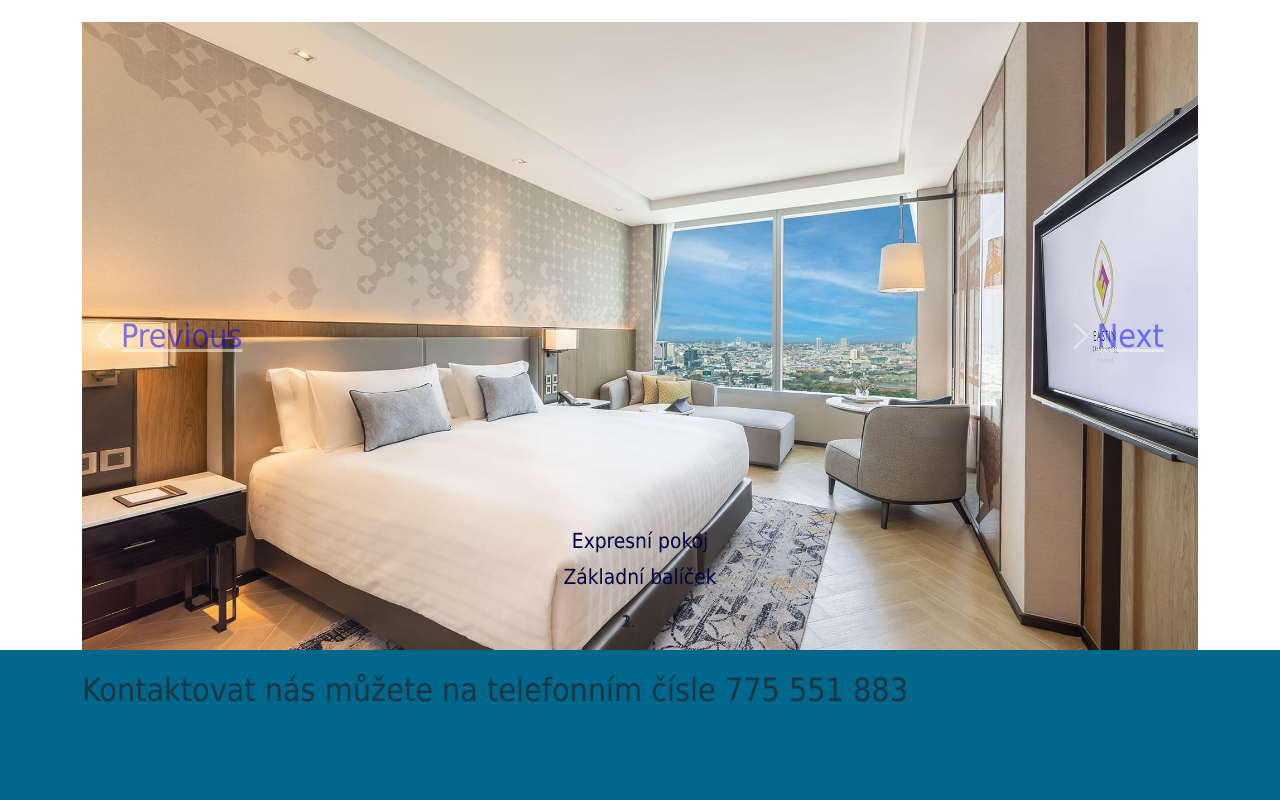
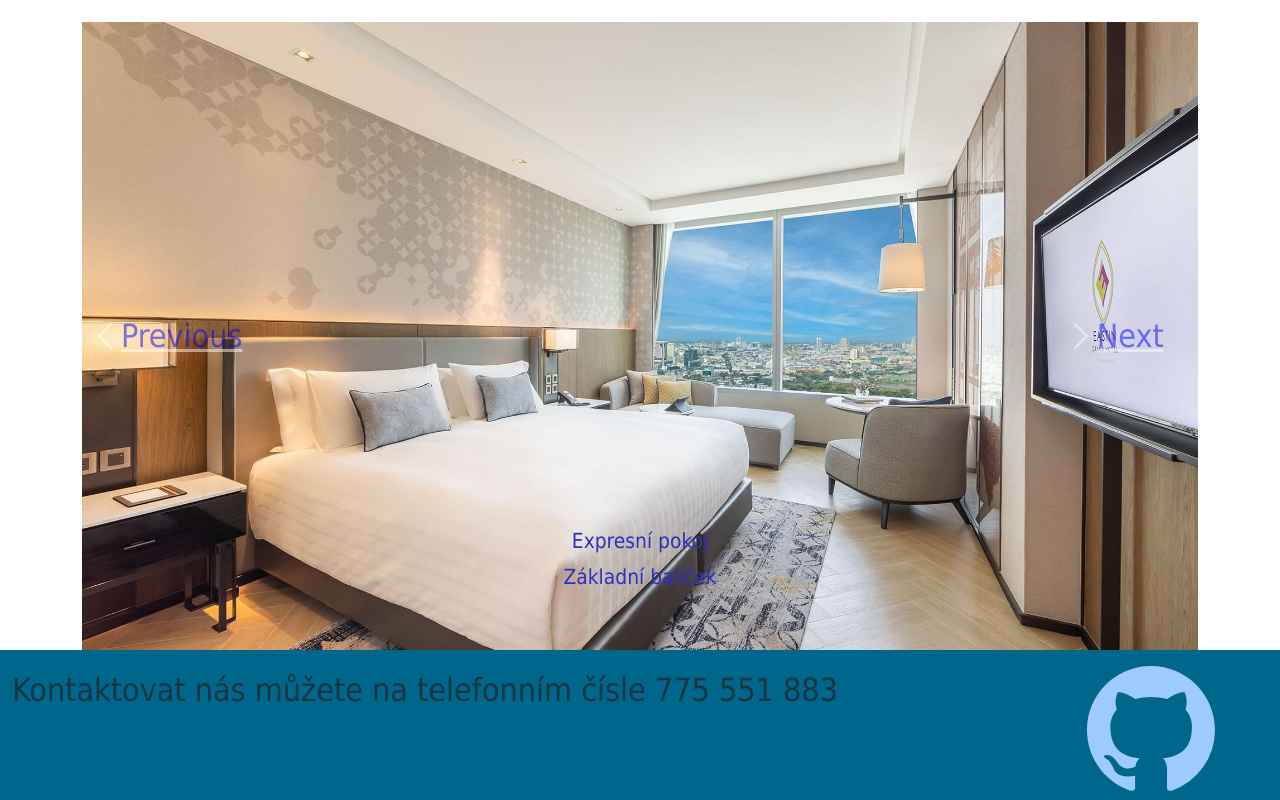
Before and after one commit to HaRdC0rEeEe/Hotel, a website: page Hotel.html in a window 1280 px wide. Shown: the part 1994-2794 px from the top of the page. Drawn offline with nearby package versions, Linux system fonts and the light colour scheme; a web font is replaced by a local one.

Commit message:
added github link to footer

```diff
--- a/Hotel.html
+++ b/Hotel.html
@@ -439,11 +439,7 @@
 
 
         <div id="carouselExampleIndicators" class="carousel slide" data-ride="carousel">
-            <ol class="carousel-indicators">
-                <li data-target="#carouselExampleIndicators" data-slide-to="0" class="active"></li>
-                <li data-target="#carouselExampleIndicators" data-slide-to="1"></li>
-                <li data-target="#carouselExampleIndicators" data-slide-to="2"></li>
-            </ol>
+
             <div class="carousel-inner">
                 <div class="carousel-item active">
                     <img src="hotel-bg.jpg" class="w-100" alt="First slide">
@@ -456,8 +452,8 @@
                 <div class="carousel-item">
                     <img src="hotel-bg.jpg" class="w-100" alt="Second slide">
                     <div class="carousel-caption d-none d-md-block">
-                        <h5>Druhý pokoj</h5>
-                        <p>Lepší balíček</p>
+                        <>Druhý pokoj</h5>
+                            <p>Lepší balíček</p>
                     </div>
                 </div>
                 <div class=" carousel-item">
@@ -497,9 +493,26 @@
 
 
     <footer class="footer py-3">
-        <div class="container">
-            <span class="text-body-secondary">Kontaktovat nás můžete na telefonním čísle 775 551 883</span>
+        <div class="row">
+            <div class="col-10">
+                <div class="container">
+                    <span class="text-body-secondary">Kontaktovat nás můžete na telefonním čísle 775 551 883</span>
+                </div>
+            </div>
+            <div class="col-2">
+                <a href="https://github.com/HaRdC0rEeEe/Hotel" target="_blank">
+                    <svg width="128" height="128" fill="currentColor" class="bi bi-github" viewBox="0 0 16 16">
+                        <path
+                            d="M8 0C3.58 0 0 3.58 0 8c0 3.54 2.29 6.53 5.47 7.59.4.07.55-.17.55-.38 0-.19-.01-.82-.01-1.49-2.01.37-2.53-.49-2.69-.94-.09-.23-.48-.94-.82-1.13-.28-.15-.68-.52-.01-.53.63-.01 1.08.58 1.23.82.72 1.21 1.87.87 2.33.66.07-.52.28-.87.51-1.07-1.78-.2-3.64-.89-3.64-3.95 0-.87.31-1.59.82-2.15-.08-.2-.36-1.02.08-2.12 0 0 .67-.21 2.2.82.64-.18 1.32-.27 2-.27.68 0 1.36.09 2 .27 1.53-1.04 2.2-.82 2.2-.82.44 1.1.16 1.92.08 2.12.51.56.82 1.27.82 2.15 0 3.07-1.87 3.75-3.65 3.95.29.25.54.73.54 1.48 0 1.07-.01 1.93-.01 2.2 0 .21.15.46.55.38A8.012 8.012 0 0 0 16 8c0-4.42-3.58-8-8-8z" />
+                    </svg>
+
+                </a>
+
+            </div>
         </div>
+
+
+
     </footer>
 
     <script src="https://cdn.jsdelivr.net/npm/bootstrap@5.3.0/dist/js/bootstrap.bundle.min.js"
--- a/style_boot_custom.css
+++ b/style_boot_custom.css
@@ -360,9 +360,14 @@ select {
 }
 
 .carousel-caption>* {
-    color: rgb(0, 0, 64);
+
+    color: rgb(47, 47, 189);
     font-size: 1.3rem;
     font-weight: 500;
+}
+
+.carousel-caption {
+    margin-top: 80px;
 }
 
 .footer {
```
